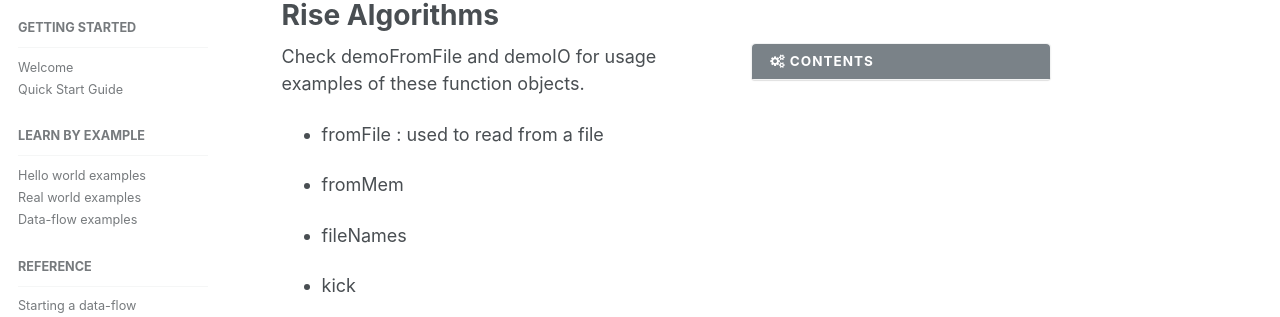
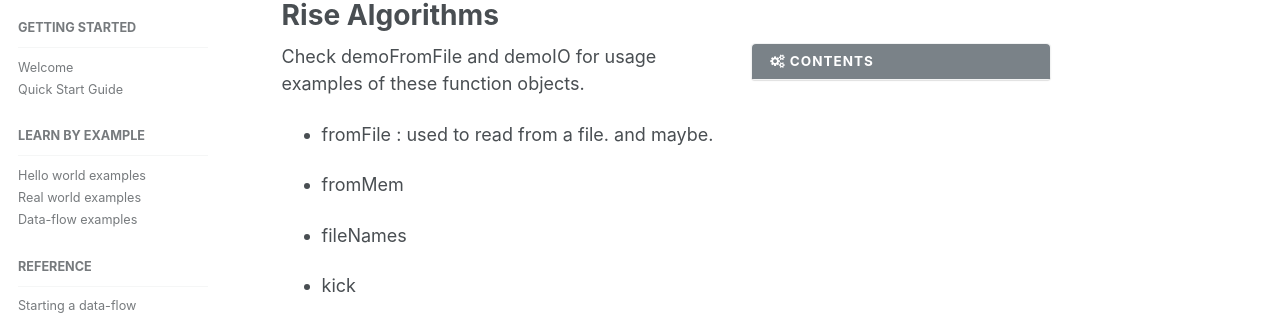
Before and after one commit to haptork/easyLambda, a Jekyll site: the page built from _docs/10-rise-algo.md, in a window 1280 px wide and 1015 px high. Shown: the part 164-481 px from the top of the window. Built offline with Jekyll 4.4.1, drawn with Linux system fonts in a browser that asks for light colours.

```diff
--- a/_docs/10-rise-algo.md
+++ b/_docs/10-rise-algo.md
@@ -8,7 +8,7 @@ excerpt: "Rise function objects"
 
 Check demoFromFile and demoIO for usage examples of these function objects.
 
-- fromFile : used to read from a file
+- fromFile : used to read from a file. and maybe.
 
 - fromMem
 
```
